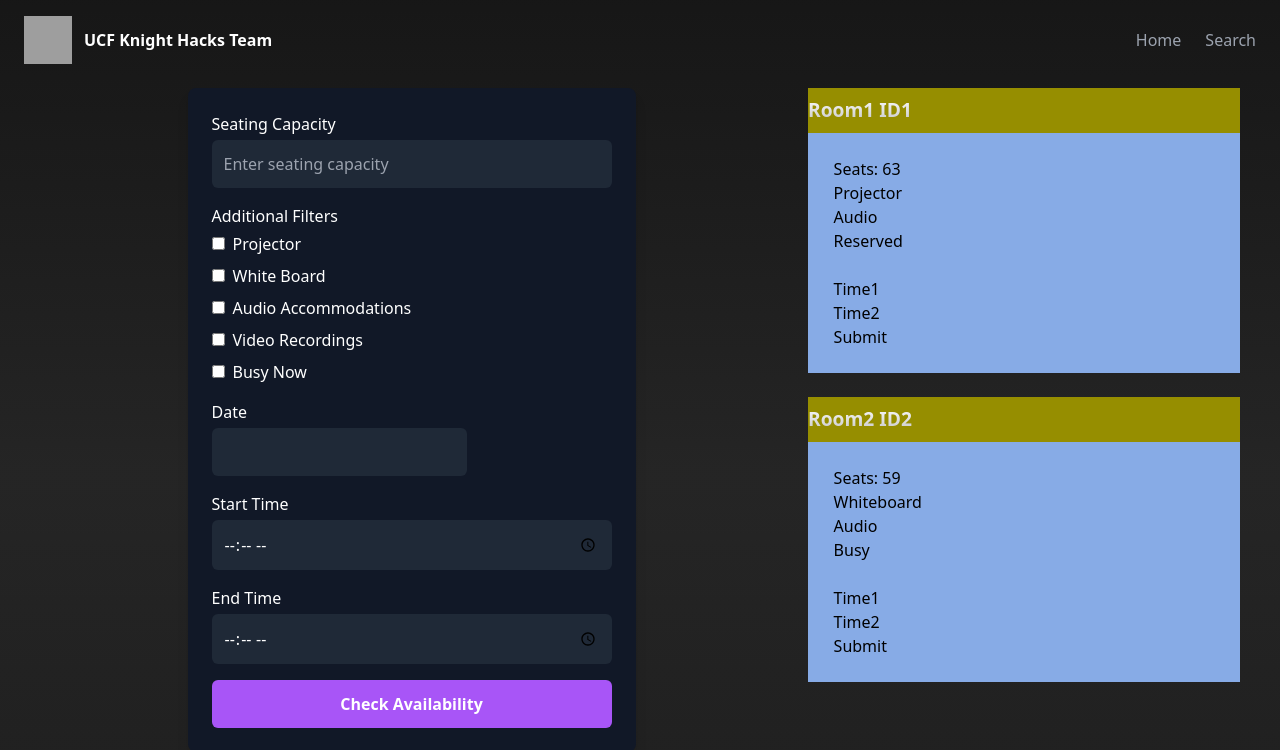
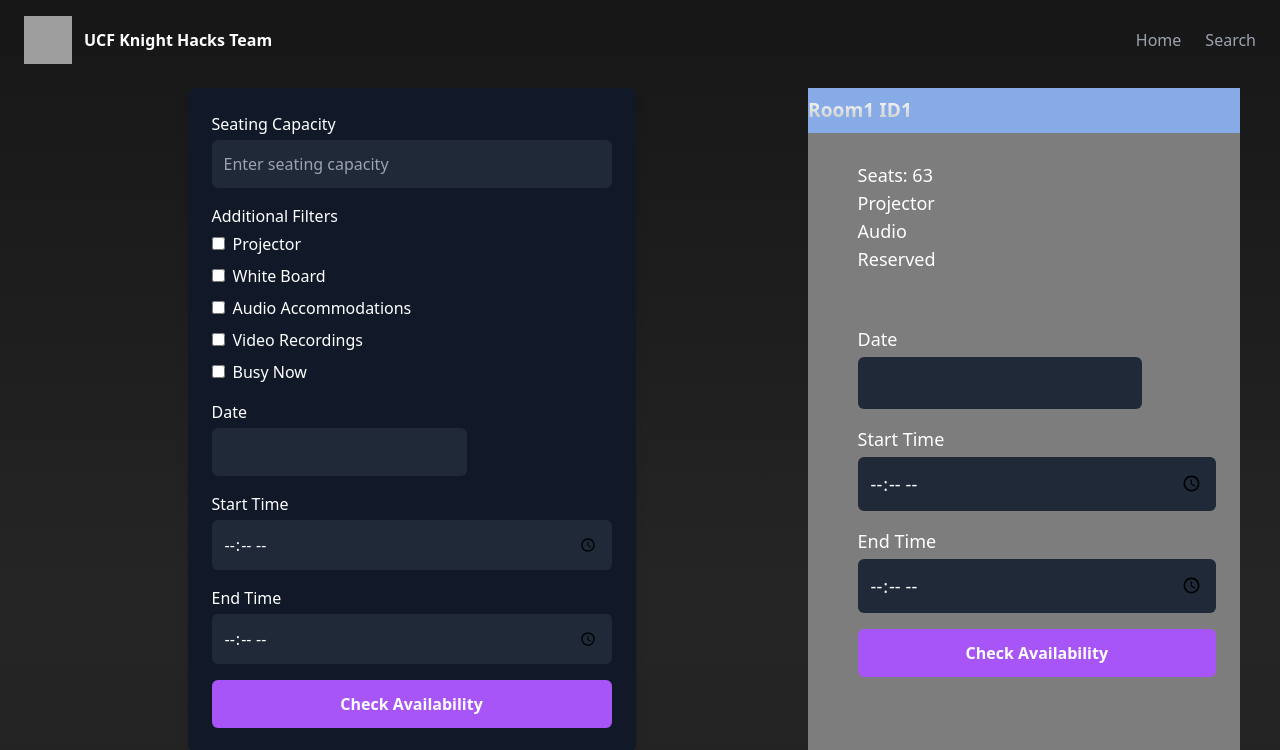
Before and after one commit to CBrosch0/Room-Availability, a React (Vite) app: page /search in a window 1280 px wide. Shown: the top 750 px of the page. Built offline with nearby package versions, Linux system fonts and the light colour scheme; grey boxes are pictures that could not be loaded.

Commit message:
Floorplan keys and register  button setup

```diff
--- a/src/assets/floorplans/layout1.json
+++ b/src/assets/floorplans/layout1.json
@@ -1,6 +1,7 @@
 {
     "building": [
         {
+            "facilityId": "FI1",
             "width": 80,
             "height": 60,
             "x": 10,
--- a/src/assets/styles/search.css
+++ b/src/assets/styles/search.css
@@ -13,14 +13,14 @@
 }
 
 .dropDown {
-    background-color: #87abe6;
+    background-color: #7d7d7d;
     padding-left: 2vw;
 }
 
 .roomHeader {
     font-size: larger;
     font-weight: bold;
-    background-color: #968e00;
+    background-color: #87abe6;
     padding-top: 1vh;
     padding-bottom: 1vh;
 }
--- a/src/components/search/map.tsx
+++ b/src/components/search/map.tsx
@@ -49,6 +49,7 @@ export default function Map(props: CanvasSize) {
                     {floorplan.building.map((section) => {
                         return (
                             <Rect
+                                key={section.facilityId}
                                 width={(section.width / 100) * getWidth()}
                                 height={(section.height / 100) * getHeight()}
                                 x={(section.x / 100) * getWidth()}
@@ -76,6 +77,7 @@ export default function Map(props: CanvasSize) {
                         return (
                             <>
                                 <Rect
+                                    key={room.roomId + "R"}
                                     width={(room.width / 100) * getWidth()}
                                     height={(room.height / 100) * getHeight()}
                                     x={(room.x / 100) * getWidth()}
@@ -83,6 +85,7 @@ export default function Map(props: CanvasSize) {
                                     fill={color}
                                 />
                                 <Text
+                                    key={room.roomId + "T"}
                                     text={room.roomName + ' ' + status}
                                     x={(room.x / 100) * getWidth()}
                                     y={(room.y / 100) * getHeight()}
--- a/src/components/search/room.tsx
+++ b/src/components/search/room.tsx
@@ -1,9 +1,46 @@
 import { useState } from 'react'
 import type { roomList } from '../../pages/Search.tsx'
 import '../../assets/styles/search.css'
+import { useForm } from 'react-hook-form'
+import { zodResolver } from '@hookform/resolvers/zod'
+import * as z from 'zod'
+import DatePicker from 'react-datepicker' // For date picking, you'll need to install react-datepicker
+
+// Define the schema for form validation using Zod
+const roomAvailabilitySchema = z.object({
+    date: z.string().nonempty('Please select a date'),
+    startTime: z.string().nonempty('Please select a start time'),
+    endTime: z.string().nonempty('Please select an end time'),
+})
+type FormData = z.infer<typeof roomAvailabilitySchema>
 
 export default function Room(room: roomList) {
     const [droppedDown, setDroppedDown] = useState(true)
+    const [selectedDate, setSelectedDate] = useState<Date | null>(null)
+    const {
+        register,
+        handleSubmit,
+        reset,
+        setValue,
+        formState: { errors },
+    } = useForm<FormData>({
+        resolver: zodResolver(roomAvailabilitySchema),
+    })
+
+    // Handler for submitting form data
+    const onSubmit = (data: FormData) => {
+        console.log('Register for:', data)
+        reset()
+    }
+
+    // Handle date selection
+    const handleDateChange = (date: Date | null) => {
+        setSelectedDate(date)
+        setValue('date', date ? date.toISOString() : '')
+    }
+
+
+
 
     function getStatus() {
         if (room.reserved && !room.occupied) {
@@ -26,9 +63,71 @@ export default function Room(room: roomList) {
     function roomReserveArea() {
         return (
             <>
-                <p>Time1</p>
-                <p>Time2</p>
-                <button onSubmit={reserveRoom}>Submit</button>
+                <form
+                    onSubmit={handleSubmit(onSubmit)}
+                    className="w-full max-w-md p-6 rounded-lg text-white grid gap-y-4"
+                >
+                    <ul className="grid grid-cols-1 gap-y-4">
+                        <li>
+                            <label htmlFor="date" className="block mb-1">
+                                Date
+                            </label>
+                            <DatePicker
+                                selected={selectedDate}
+                                onChange={handleDateChange}
+                                dateFormat="yyyy/MM/dd"
+                                className="bg-gray-800 outline-none p-3 rounded-md w-full"
+                            />
+                            {errors.date && (
+                                <p className="mt-1 text-sm text-red-500">
+                                    {errors.date.message}
+                                </p>
+                            )}
+                        </li>
+
+                        <li>
+                            <label htmlFor="startTime" className="block mb-1">
+                                Start Time
+                            </label>
+                            <input
+                                type="time"
+                                className="bg-gray-800 outline-none p-3 rounded-md w-full"
+                                id="startTime"
+                                {...register('startTime')}
+                            />
+                            {errors.startTime && (
+                                <p className="mt-1 text-sm text-red-500">
+                                    {errors.startTime.message}
+                                </p>
+                            )}
+                        </li>
+
+                        <li>
+                            <label htmlFor="endTime" className="block mb-1">
+                                End Time
+                            </label>
+                            <input
+                                type="time"
+                                className="bg-gray-800 outline-none p-3 rounded-md w-full"
+                                id="endTime"
+                                {...register('endTime')}
+                            />
+                            {errors.endTime && (
+                                <p className="mt-1 text-sm text-red-500">
+                                    {errors.endTime.message}
+                                </p>
+                            )}
+                        </li>
+                    </ul>
+
+                    <button
+                        className="bg-purple-500 font-semibold hover:shadow-form outline-none p-3 rounded-md text-base text-white w-full"
+                        title="Apply the filters"
+                        type="submit"
+                    >
+                        Check Availability
+                    </button>
+                </form>
             </>
         )
     }
@@ -43,14 +142,16 @@ export default function Room(room: roomList) {
         if (getDroppedDown()) {
             return (
                 <>
-                    <div>
+                    <div className="text-white text-lg">
                         <br />
+                        <div className="pl-6">
                             <p>Seats: {room.seats}</p>
                             {room.projector ? <p>Projector</p> : <></>}
                             {room.whiteboard ? <p>Whiteboard</p> : <></>}
                             {room.audio ? <p>Audio</p> : <></>}
                             {room.video ? <p>Video</p> : <></>}
                             {getStatus()}
+                        </div>
                         <br />
                         {roomReserveArea()}
                         <br />
```
Lines whose indentation alone changed are shown as unchanged.
